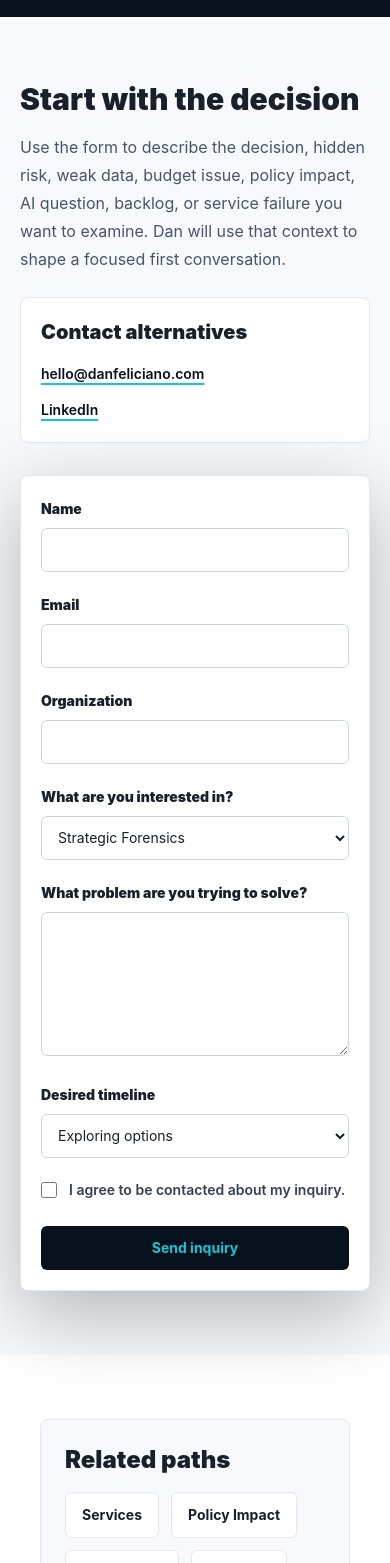
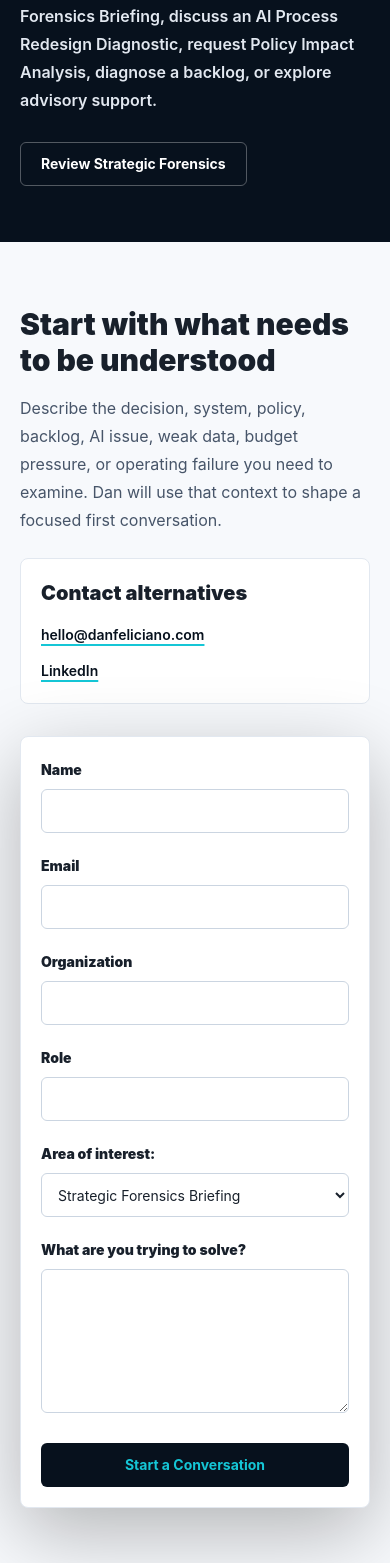
Before and after one commit to DanFeliciano/danfeliciano-site, a Next.js app: page /contact in a window 390 px wide. Shown: the part 437-2000 px from the top of the page. Built offline with nearby package versions, Linux system fonts and the light colour scheme.

Commit message:
Align about and contact with Strategic Forensics

```diff
--- a/src/app/about/page.tsx
+++ b/src/app/about/page.tsx
@@ -7,38 +7,47 @@ import { createMetadata } from "@/lib/seo";
 export const metadata = createMetadata({
   title: "About | Dan Feliciano",
   description:
-    "Learn how Dan Feliciano brings Strategic Forensics to complex decisions involving AI disruption, policy impact, operational failure, weak data, backlogs, budgets, and financial risk.",
+    "Learn how Dan Feliciano uses Strategic Forensics to find hidden risk across business, government, operations, AI, finance, policy, and complex decisions.",
   path: "/about",
 });
 
 const credibilityPoints = [
-  "Strategic analysis with financial and operational consequences in view.",
-  "Plain-English communication for leaders who need the real tradeoffs.",
-  "AI-aware process thinking without tool-first hype.",
-  "Experience across public-sector, healthcare, finance, service, manufacturing, logistics, and complex operations.",
+  "Strategy and turnaround experience with financial and operational consequences in view.",
+  "Operations and process improvement expertise grounded in how work actually moves.",
+  "GE-certified Master Black Belt.",
+  "Dartmouth Lean Six Sigma instructor background.",
+  "AI, automation, analytics, and process redesign experience.",
+  "Public and private sector advisory experience.",
+  "Policy and fiscal analysis for decisions with taxpayer, customer, or stakeholder impact.",
+  "Media experience used as proof of clear communication for public, executive, and civic audiences.",
 ] as const;
 
 export default function AboutPage() {
   return (
     <main id="main-content">
       <PageHeader
-        subhead="Dan Feliciano helps leaders find what others miss inside complex decisions before hidden risk becomes expensive failure."
+        subhead="Dan Feliciano helps leaders find what others miss inside complex decisions."
         title="About Dan Feliciano"
       >
-        <CtaButton href="/contact">Book a Strategic Forensics Briefing</CtaButton>
+        <CtaButton href="/contact">Start a Conversation</CtaButton>
       </PageHeader>
 
       <Section className="bg-paper text-charcoal">
         <div className="grid gap-8 lg:grid-cols-[0.82fr_1.18fr]">
           <div>
             <h2 className="text-balance text-3xl font-black tracking-normal sm:text-4xl">
-              Blunt analysis for decisions with consequences
+              Forensic analysis for decisions with consequences
             </h2>
             <p className="mt-4 text-base leading-7 text-slate-600">
-              Strategic Forensics combines practical strategy, operational
-              reality, financial scrutiny, policy awareness, AI fluency, and
-              plain-English communication. The point is not to make complexity
-              sound impressive. The point is to make the decision clearer.
+              Dan Feliciano helps leaders find what others miss inside complex
+              decisions. His work combines strategy, operations, financial
+              scrutiny, AI fluency, public-policy analysis, and plain-English
+              communication.
+            </p>
+            <p className="mt-4 text-base leading-7 text-slate-600">
+              Dan&apos;s strength is forensic analysis: exposing hidden
+              assumptions, weak data, broken workflows, fiscal risk, and
+              execution problems before they become expensive failures.
             </p>
           </div>
           <div className="grid gap-3">
@@ -55,10 +64,10 @@ export default function AboutPage() {
       </Section>
 
       <FinalCTA
-        body="Bring the decision, the budget, the policy, the backlog, or the AI question into a focused Strategic Forensics briefing."
+        body="Bring the decision, system, policy, backlog, AI challenge, budget pressure, or operational failure into a focused Strategic Forensics conversation."
         cta="Start a Conversation"
         href="/contact"
-        title="Need a clearer read before the decision gets expensive?"
+        title="Need to understand what is hiding inside the decision?"
       />
     </main>
   );
--- a/src/app/contact/page.tsx
+++ b/src/app/contact/page.tsx
@@ -12,14 +12,15 @@ import { createMetadata } from "@/lib/seo";
 type RelatedLink = { label: string; href: SiteRoute };
 
 export const metadata = createMetadata({
-  title: "Contact | Book a Strategic Forensics Briefing | Dan Feliciano",
+  title: "Contact | Start a Conversation | Dan Feliciano",
   description:
-    "Contact Dan Feliciano to book a Strategic Forensics briefing for AI disruption, policy complexity, operational failure, weak data, backlogs, budgets, or financial risk.",
+    "Contact Dan Feliciano to request a Strategic Forensics Briefing, AI Process Redesign Diagnostic, Policy Impact Analysis, Backlog Kill review, or advisory support.",
   path: "/contact",
 });
 
 const relatedLinks = [
-  { label: "Services", href: "/services" },
+  { label: "Strategic Forensics", href: "/strategic-forensics" },
+  { label: "AI + Operations", href: "/ai-process-redesign" },
   { label: "Policy Impact", href: "/policy-impact-analysis" },
   { label: "Backlog Kill", href: "/backlog-kill" },
   { label: "Briefings", href: "/briefings" },
@@ -29,11 +30,11 @@ export default function ContactPage() {
   return (
     <main id="main-content">
       <PageHeader
-        subhead="Share the decision, risk, policy question, AI issue, backlog, budget pressure, or operational failure you need to understand."
-        title="Book a Strategic Forensics Briefing"
+        subhead="Use this page to request a Strategic Forensics Briefing, discuss an AI Process Redesign Diagnostic, request Policy Impact Analysis, diagnose a backlog, or explore advisory support."
+        title="Start with the decision, system, policy, backlog, or AI challenge you need to understand."
       >
-        <CtaButton href="/services" variant="secondary">
-          Review services first
+        <CtaButton href="/strategic-forensics" variant="secondary">
+          Review Strategic Forensics
         </CtaButton>
       </PageHeader>
 
@@ -41,13 +42,12 @@ export default function ContactPage() {
         <div className="grid gap-8 lg:grid-cols-[0.8fr_1.2fr]">
           <div>
             <h2 className="text-balance text-3xl font-black tracking-normal sm:text-4xl">
-              Start with the decision
+              Start with what needs to be understood
             </h2>
             <p className="mt-4 text-base leading-7 text-slate-600">
-              Use the form to describe the decision, hidden risk, weak data,
-              budget issue, policy impact, AI question, backlog, or service
-              failure you want to examine. Dan will use that context to shape a
-              focused first conversation.
+              Describe the decision, system, policy, backlog, AI issue, weak
+              data, budget pressure, or operating failure you need to examine.
+              Dan will use that context to shape a focused first conversation.
             </p>
             <div className="mt-6 rounded-lg border border-slate-200 bg-white p-5">
               <h2 className="text-xl font-black">Contact alternatives</h2>
@@ -89,10 +89,10 @@ export default function ContactPage() {
       </Section>
 
       <FinalCTA
-        body="Not sure which path fits? Review the Strategic Forensics services before sending the inquiry."
-        cta="Explore services"
-        href="/services"
-        title="Want to compare options first?"
+        body="Not sure which path fits? Start with the issue you need to understand and the first conversation can sort the right next step."
+        cta="Explore Strategic Forensics"
+        href="/strategic-forensics"
+        title="Need a clearer frame before you send the inquiry?"
       />
     </main>
   );
--- a/src/components/contact/contact-form.tsx
+++ b/src/components/contact/contact-form.tsx
@@ -6,10 +6,9 @@ type FormValues = {
   name: string;
   email: string;
   organization: string;
+  role: string;
   interest: string;
   problem: string;
-  timeline: string;
-  consent: boolean;
 };
 
 type FormErrors = Partial<Record<keyof FormValues, string>>;
@@ -18,27 +17,18 @@ const initialValues: FormValues = {
   name: "",
   email: "",
   organization: "",
-  interest: "Strategic Forensics",
+  role: "",
+  interest: "Strategic Forensics Briefing",
   problem: "",
-  timeline: "Exploring options",
-  consent: false,
 };
 
 const interestOptions = [
-  "Strategic Forensics",
+  "Strategic Forensics Briefing",
   "AI Process Redesign",
   "Policy Impact Analysis",
-  "Backlog Kill",
-  "Strategic Forensics Briefing",
-  "Academy / Training",
+  "Backlog Kill / Service Reimagined",
+  "Speaking / Media",
   "Other",
-];
-
-const timelineOptions = [
-  "Immediately",
-  "30 days",
-  "60-90 days",
-  "Exploring options",
 ];
 
 function validate(values: FormValues) {
@@ -57,10 +47,6 @@ function validate(values: FormValues) {
 
   if (!values.problem.trim()) {
     errors.problem = "Please describe the problem you are trying to solve.";
-  }
-
-  if (!values.consent) {
-    errors.consent = "Please agree to be contacted about your inquiry.";
   }
 
   return errors;
@@ -167,11 +153,26 @@ export function ContactForm() {
         </div>
 
         <div>
+          <label className="text-sm font-black text-charcoal" htmlFor="role">
+            Role
+          </label>
+          <input
+            autoComplete="organization-title"
+            className="mt-2 min-h-11 w-full rounded-md border border-slate-300 bg-white px-3 text-sm text-charcoal transition focus:border-signal"
+            id="role"
+            name="role"
+            onChange={(event) => updateValue("role", event.target.value)}
+            type="text"
+            value={values.role}
+          />
+        </div>
+
+        <div>
           <label
             className="text-sm font-black text-charcoal"
             htmlFor="interest"
           >
-            What are you interested in?
+            Area of interest:
           </label>
           <select
             className="mt-2 min-h-11 w-full rounded-md border border-slate-300 bg-white px-3 text-sm text-charcoal transition focus:border-signal"
@@ -190,7 +191,7 @@ export function ContactForm() {
 
         <div className="md:col-span-2">
           <label className="text-sm font-black text-charcoal" htmlFor="problem">
-            What problem are you trying to solve?
+            What are you trying to solve?
           </label>
           <textarea
             aria-describedby={errors.problem ? "problem-error" : undefined}
@@ -210,51 +211,6 @@ export function ContactForm() {
             </p>
           ) : null}
         </div>
-
-        <div>
-          <label
-            className="text-sm font-black text-charcoal"
-            htmlFor="timeline"
-          >
-            Desired timeline
-          </label>
-          <select
-            className="mt-2 min-h-11 w-full rounded-md border border-slate-300 bg-white px-3 text-sm text-charcoal transition focus:border-signal"
-            id="timeline"
-            name="timeline"
-            onChange={(event) => updateValue("timeline", event.target.value)}
-            value={values.timeline}
-          >
-            {timelineOptions.map((option) => (
-              <option key={option} value={option}>
-                {option}
-              </option>
-            ))}
-          </select>
-        </div>
-
-        <div className="md:col-span-2">
-          <label className="flex gap-3 text-sm font-semibold leading-6 text-slate-700">
-            <input
-              aria-describedby={errors.consent ? "consent-error" : undefined}
-              aria-invalid={errors.consent ? "true" : "false"}
-              checked={values.consent}
-              className="mt-1 size-4 rounded border-slate-300 accent-signal"
-              name="consent"
-              onChange={(event) => updateValue("consent", event.target.checked)}
-              type="checkbox"
-            />
-            <span>I agree to be contacted about my inquiry.</span>
-          </label>
-          {errors.consent ? (
-            <p
-              className="mt-2 text-sm font-semibold text-red-700"
-              id="consent-error"
-            >
-              {errors.consent}
-            </p>
-          ) : null}
-        </div>
       </div>
 
       <div className="mt-6 flex flex-col gap-3 sm:flex-row sm:items-center">
@@ -262,7 +218,7 @@ export function ContactForm() {
           className="inline-flex min-h-11 items-center justify-center rounded-md bg-ink px-5 text-sm font-bold text-signal transition hover:bg-charcoal"
           type="submit"
         >
-          Send inquiry
+          Start a Conversation
         </button>
         {status ? (
           <p
```
Also changed, not shown: 2 other files (tests, documents, lock files or other folders).
